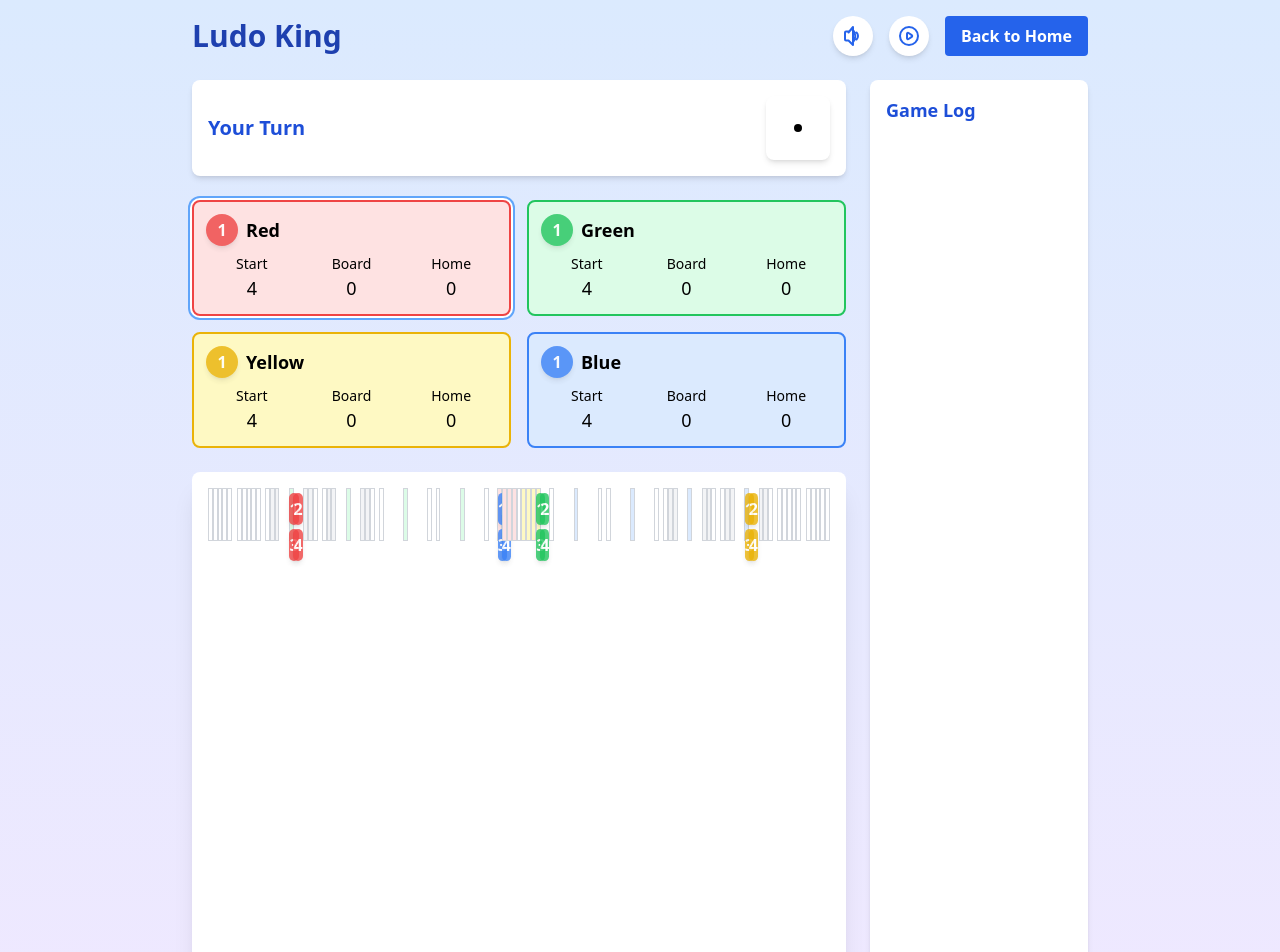
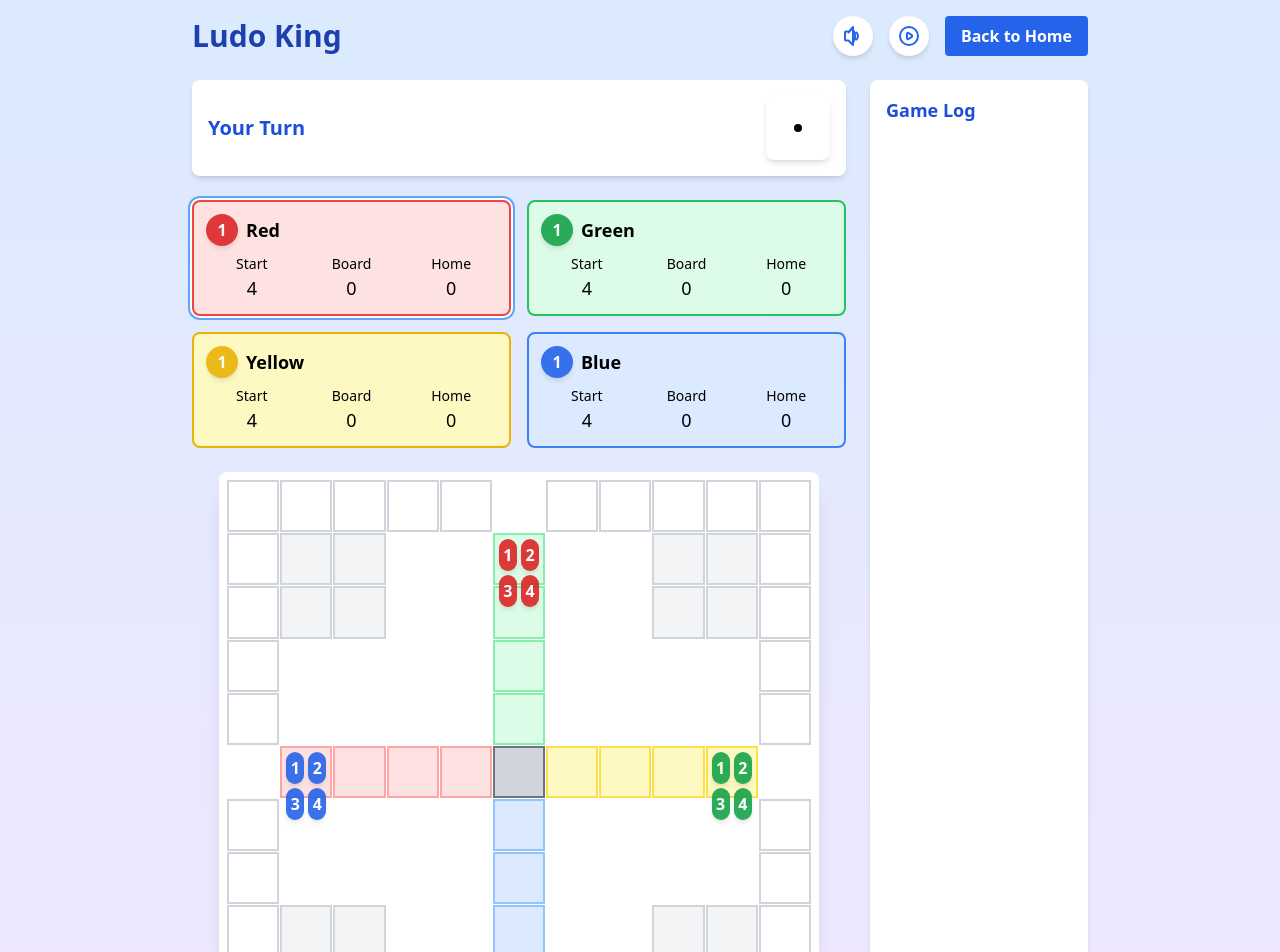
Before and after one commit to petergangmei/ludo-react-js, a React (Vite) app: page /game in a window 1280 px wide. Shown: the top 952 px of the page. Built offline with nearby package versions, Linux system fonts and the light colour scheme.

Commit message:
Fix game board display issues with improved CSS grid layout

```diff
--- a/src/components/Cell.jsx
+++ b/src/components/Cell.jsx
@@ -4,10 +4,10 @@
  * Cell Component
  *
  * This component renders a single cell on the game board.
- * It can display different types of cells (normal, safe, home, etc.) and contain tokens.
+ * It can display different types of cells (normal, safe, home, start, etc.) and contain tokens.
  *
  * @param {Object} props - Component props
- * @param {string} props.type - The type of cell ('normal', 'safe', 'home', 'start')
+ * @param {string} props.type - The type of cell ('normal', 'safe', 'home', 'start', 'center')
  * @param {string} props.color - The color of the cell (for colored paths)
  * @param {Array} props.tokens - Array of tokens in this cell
  * @param {Function} props.onCellClick - Callback function called when the cell is clicked
@@ -15,6 +15,7 @@
 function Cell({ type = 'normal', color, tokens = [], onCellClick }) {
   // Define background color classes based on cell type and color
   const getBgColorClass = () => {
+    if (type === 'center') return 'bg-gray-300';
     if (type === 'safe') return 'bg-gray-200';
     if (type === 'home') return 'bg-gray-100';
     if (type === 'start') {
@@ -40,14 +41,24 @@
 
   // Define border color classes based on cell type
   const getBorderColorClass = () => {
+    if (type === 'center') return 'border-gray-500';
     if (type === 'safe') return 'border-gray-400';
     if (type === 'home') return 'border-gray-300';
     if (type === 'start') {
       switch (color) {
-        case 'red': return 'border-red-400';
-        case 'green': return 'border-green-400';
-        case 'yellow': return 'border-yellow-400';
-        case 'blue': return 'border-blue-400';
+        case 'red': return 'border-red-500';
+        case 'green': return 'border-green-500';
+        case 'yellow': return 'border-yellow-500';
+        case 'blue': return 'border-blue-500';
+        default: return 'border-gray-300';
+      }
+    }
+    if (color) {
+      switch (color) {
+        case 'red': return 'border-red-300';
+        case 'green': return 'border-green-300';
+        case 'yellow': return 'border-yellow-300';
+        case 'blue': return 'border-blue-300';
         default: return 'border-gray-300';
       }
     }
@@ -88,7 +99,7 @@
 
   return (
     <div
-      className={`relative w-full h-full border ${getBorderColorClass()} ${getBgColorClass()}
+      className={`relative w-full h-full border-2 ${getBorderColorClass()} ${getBgColorClass()}
         ${onCellClick ? 'cursor-pointer hover:bg-opacity-80' : ''}`}
       onClick={handleClick}
     >
--- a/src/components/GameBoard.jsx
+++ b/src/components/GameBoard.jsx
@@ -63,48 +63,42 @@
 
     // If the cell is empty, render nothing
     if (cell.type === CELL_TYPES.EMPTY) {
-      return <div key={key} className="w-full h-full"></div>;
+      return <div key={key} className="ludo-cell"></div>;
     }
 
     // Render the cell with its type, color, and tokens
     return (
+      <div className="ludo-cell">
         <Cell
           key={key}
           type={cell.type}
           color={cell.color}
           tokens={tokenMap[key] || []}
         />
+      </div>
     );
   };
 
   // Render the board grid
   const renderBoard = () => {
-    const rows = [];
+    const cells = [];
 
     for (let row = 0; row < boardLayout.length; row++) {
-      const cols = [];
-
       for (let col = 0; col < boardLayout[row].length; col++) {
-        cols.push(
-          <div key={`${row}-${col}`} className="w-full h-full">
+        cells.push(
+          <div key={`${row}-${col}`} style={{ gridRow: row + 1, gridColumn: col + 1 }}>
             {renderCell(row, col)}
           </div>
         );
       }
-
-      rows.push(
-        <div key={row} className="flex w-full h-full">
-          {cols}
-        </div>
-      );
     }
 
-    return rows;
+    return cells;
   };
 
   return (
-    <div className="w-full max-w-2xl aspect-square bg-white rounded-lg shadow-xl p-4">
-      <div className="w-full h-full grid grid-cols-11 grid-rows-11 gap-1">
+    <div className="board-container">
+      <div className="ludo-board bg-white rounded-lg shadow-xl p-2">
         {renderBoard()}
       </div>
     </div>
--- a/src/components/Token.jsx
+++ b/src/components/Token.jsx
@@ -27,10 +27,10 @@
 
   // Define color classes based on the token color
   const colorClasses = {
-    red: 'bg-red-500 hover:bg-red-600',
-    green: 'bg-green-500 hover:bg-green-600',
+    red: 'bg-red-600 hover:bg-red-700',
+    green: 'bg-green-600 hover:bg-green-700',
     yellow: 'bg-yellow-500 hover:bg-yellow-600',
-    blue: 'bg-blue-500 hover:bg-blue-600',
+    blue: 'bg-blue-600 hover:bg-blue-700',
   };
 
   // Define animation classes
@@ -62,12 +62,13 @@
 
   return (
     <div
-      className={`w-8 h-8 rounded-full ${colorClasses[color]} shadow-md flex items-center justify-center text-white font-bold
-        ${isSelectable ? 'cursor-pointer transform hover:scale-110 ring-2 ring-white' : 'opacity-80'}
+      className={`w-6 h-6 md:w-8 md:h-8 rounded-full ${colorClasses[color]} shadow-md flex items-center justify-center text-white font-bold
+        ${isSelectable ? 'cursor-pointer transform hover:scale-110 ring-2 ring-white' : 'opacity-90'}
         ${isHome ? 'border-2 border-white' : ''}
         ${getAnimationClass()}
         transition-all duration-200`}
       onClick={handleClick}
+      style={{ zIndex: isSelectable ? 10 : 5 }}
     >
       {id + 1}
     </div>
--- a/src/index.css
+++ b/src/index.css
@@ -110,4 +110,45 @@
   animation: moveToken 0.8s ease-in-out;
 }
 
+/* Custom styles for the game board */
+.ludo-board {
+  display: grid;
+  grid-template-columns: repeat(11, 1fr);
+  grid-template-rows: repeat(11, 1fr);
+  gap: 1px;
+  width: 100%;
+  height: 100%;
+  aspect-ratio: 1 / 1;
+}
+
+.ludo-cell {
+  width: 100%;
+  height: 100%;
+  display: flex;
+  align-items: center;
+  justify-content: center;
+  position: relative;
+}
+
+/* Make sure tokens are visible */
+.token {
+  z-index: 10;
+  box-shadow: 0 2px 4px rgba(0, 0, 0, 0.2);
+}
+
+/* Ensure the board has proper dimensions */
+.board-container {
+  width: 100%;
+  max-width: 600px;
+  aspect-ratio: 1 / 1;
+  margin: 0 auto;
+}
+
+/* Responsive adjustments */
+@media (max-width: 640px) {
+  .ludo-board {
+    gap: 0;
+  }
+}
+
 /* Custom styles can be added below */
```
Lines whose indentation alone changed are shown as unchanged.
